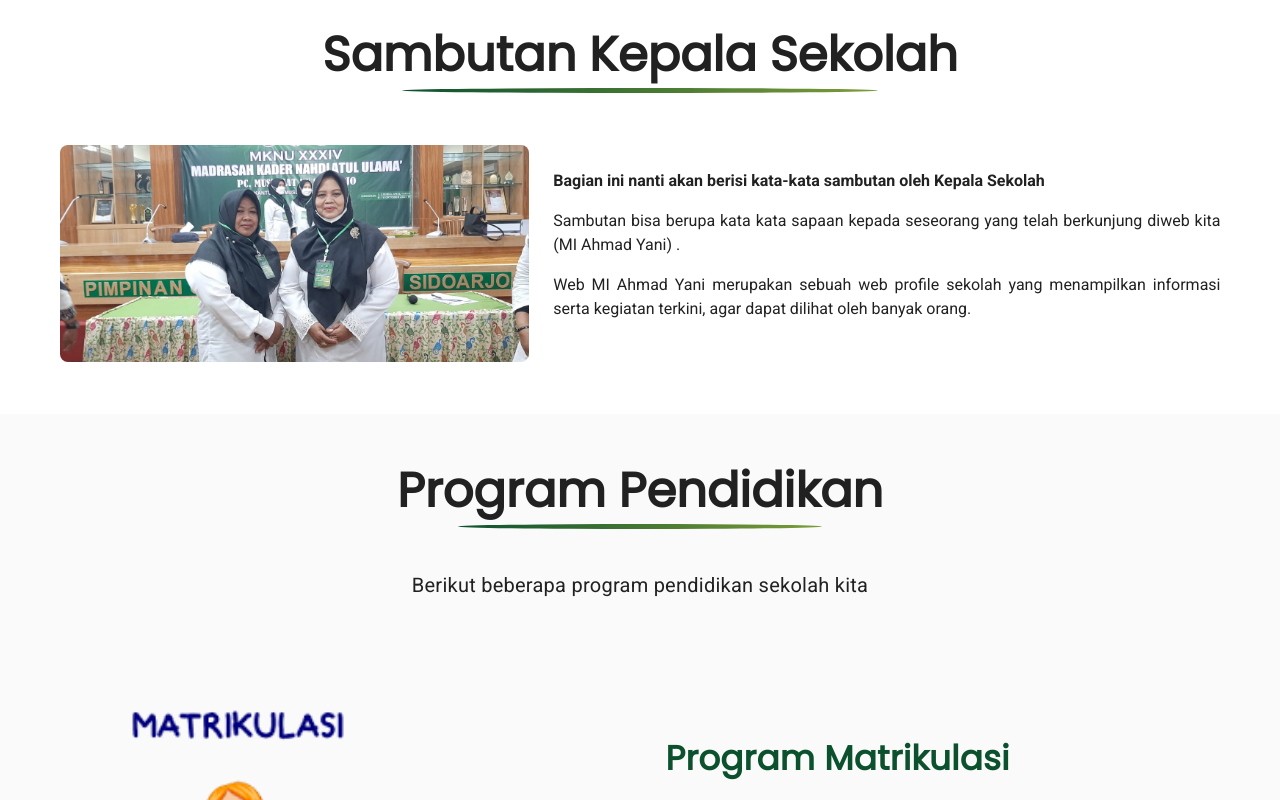
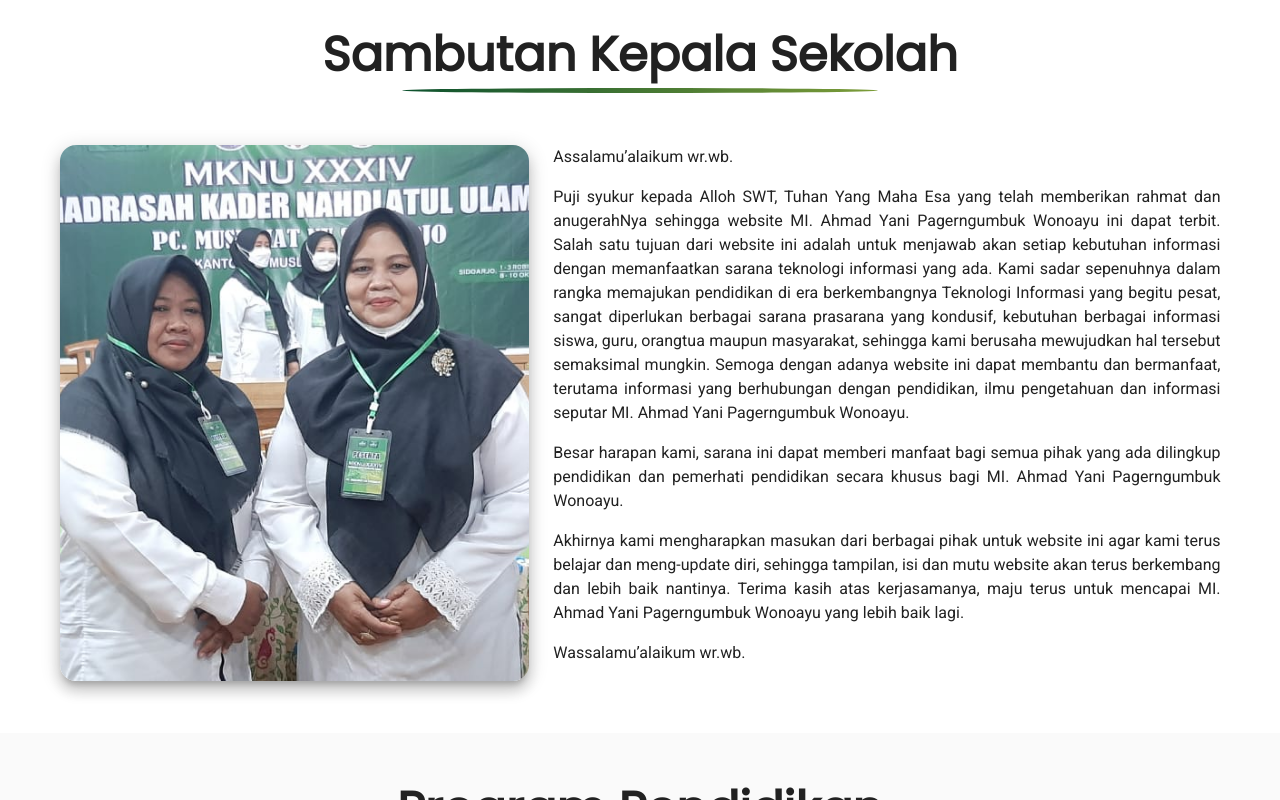
Before and after one commit to riskiputraalamzah/miahmadyani, a Vue app: page / in a window 1280 px wide. Shown: the part 940-1740 px from the top of the page. Built offline with nearby package versions, Linux system fonts and the light colour scheme; a web font is replaced by a local one; what vue-panzoom would draw is missing.

Commit message:
menambahkan sambutan kepala sekolah

```diff
--- a/src/views/Home.vue
+++ b/src/views/Home.vue
@@ -2,8 +2,12 @@
   <div class="home-content">
     <hero-content>
       <template>
-        <v-carousel cycle interval="10000" height="50vmax" hide-delimiters>
-          <v-carousel-item v-for="(slide, i) in sliders" :key="i">
+        <v-carousel interval="10000" cycle height="50vmax" hide-delimiters>
+          <v-carousel-item
+            active-class="active"
+            v-for="(slide, i) in sliders"
+            :key="i"
+          >
             <v-img
               gradient="to top right, rgba(0,0,0,0.6),rgba(0,0,0,0.3),transparent"
               :lazy-src="slide.img"
@@ -11,10 +15,14 @@
             >
             </v-img>
             <div class="information white--text pl-md-5 pl-sm-3 pl-2 pr-2">
-              <div class="text-md-h3 text-sm-h4 text-h6 font-weight-bold">
+              <div
+                class="text-md-h3 info-title text-sm-h4 text-h6 font-weight-bold"
+              >
                 {{ slide.title }}
               </div>
-              <div class="text-md-h5 text-sm-subtitle-1 text-subtitle-2">
+              <div
+                class="text-md-h5 info-subtitle text-sm-subtitle-1 text-subtitle-2"
+              >
                 {{ slide.subtitle }}
               </div>
             </div>
@@ -32,9 +40,14 @@
           </span>
         </div>
 
-        <v-row justify="center" align="center" class="mt-10">
+        <v-row justify="center" class="mt-10">
           <v-col cols="12" md="5" sm="10">
-            <v-img class="rounded-lg" src="/images/sambutan-kepsek.jpeg">
+            <v-img
+              class="rounded-xl elevation-10 img-sambutan"
+              min-height="100%"
+              aspect-ratio="1"
+              src="/images/sambutan-kepsek.jpeg"
+            >
               <template v-slot:placeholder>
                 <v-skeleton-loader type="image"></v-skeleton-loader>
               </template>
@@ -42,18 +55,38 @@
           </v-col>
           <v-col cols="12" md="7" sm="10">
             <div class="text-justify text-subtitle font-weight-regular">
-              <p class="font-weight-bold ">
-                Bagian ini nanti akan berisi kata-kata sambutan oleh Kepala
-                Sekolah
+              <p>Assalamu’alaikum wr.wb.</p>
+              <p>
+                Puji syukur kepada Alloh SWT, Tuhan Yang Maha Esa yang telah
+                memberikan rahmat dan anugerahNya sehingga website MI. Ahmad
+                Yani Pagerngumbuk Wonoayu ini dapat terbit. Salah satu tujuan
+                dari website ini adalah untuk menjawab akan setiap kebutuhan
+                informasi dengan memanfaatkan sarana teknologi informasi yang
+                ada. Kami sadar sepenuhnya dalam rangka memajukan pendidikan di
+                era berkembangnya Teknologi Informasi yang begitu pesat, sangat
+                diperlukan berbagai sarana prasarana yang kondusif, kebutuhan
+                berbagai informasi siswa, guru, orangtua maupun masyarakat,
+                sehingga kami berusaha mewujudkan hal tersebut semaksimal
+                mungkin. Semoga dengan adanya website ini dapat membantu dan
+                bermanfaat, terutama informasi yang berhubungan dengan
+                pendidikan, ilmu pengetahuan dan informasi seputar MI. Ahmad
+                Yani Pagerngumbuk Wonoayu.
               </p>
               <p>
-                Sambutan bisa berupa kata kata sapaan kepada seseorang yang
-                telah berkunjung diweb kita (MI Ahmad Yani) .
+                Besar harapan kami, sarana ini dapat memberi manfaat bagi semua
+                pihak yang ada dilingkup pendidikan dan pemerhati pendidikan
+                secara khusus bagi MI. Ahmad Yani Pagerngumbuk Wonoayu.
               </p>
               <p>
-                Web MI Ahmad Yani merupakan sebuah web profile sekolah yang
-                menampilkan informasi serta kegiatan terkini, agar dapat dilihat
-                oleh banyak orang.
+                Akhirnya kami mengharapkan masukan dari berbagai pihak untuk
+                website ini agar kami terus belajar dan meng-update diri,
+                sehingga tampilan, isi dan mutu website akan terus berkembang
+                dan lebih baik nantinya. Terima kasih atas kerjasamanya, maju
+                terus untuk mencapai MI. Ahmad Yani Pagerngumbuk Wonoayu yang
+                lebih baik lagi.
+              </p>
+              <p>
+                Wassalamu’alaikum wr.wb.
               </p>
             </div>
           </v-col>
@@ -218,7 +251,7 @@
             <v-carousel
               cycle
               height="auto"
-              class="rounded-lg overflow-hidden"
+              class="rounded-xl elevation-10 overflow-hidden"
               interval="5000"
               :show-arrows="false"
               hide-delimiters
@@ -268,7 +301,7 @@
             <v-carousel
               cycle
               height="auto"
-              class="rounded-lg overflow-hidden"
+              class="rounded-xl elevation-10 overflow-hidden"
               interval="6000"
               :show-arrows="false"
               hide-delimiters
@@ -462,6 +495,48 @@ export default {
 section.my-section:nth-child(odd) {
   background-color: #fafafa;
 }
+
+.hero__content .v-window-item.active .information {
+  animation: information 0.5s ease-in-out;
+  overflow: hidden;
+}
+
+.hero__content .v-window-item.active .info-title {
+  animation: infoTitle 1.5s linear;
+}
+.hero__content .v-window-item.active .info-subtitle {
+  animation: infoSubTitle 1.5s linear;
+}
+@keyframes information {
+  from {
+    opacity: 0;
+    transform: translateX(-100%);
+  }
+  to {
+    opacity: 1;
+    transform: translateX(0);
+  }
+}
+@keyframes infoTitle {
+  from {
+    opacity: 0;
+    transform: translateY(-200%);
+  }
+  to {
+    opacity: 1;
+    transform: translateY(0);
+  }
+}
+@keyframes infoSubTitle {
+  from {
+    opacity: 0;
+    transform: translateY(200%);
+  }
+  to {
+    opacity: 1;
+    transform: translateY(0);
+  }
+}
 /* .hover-card {
   transition: 0.5s ease;
 } */
--- a/src/views/artikel/Show.vue
+++ b/src/views/artikel/Show.vue
@@ -9,16 +9,16 @@
               v-text="artikel.title"
             ></div>
             <div class="mb-4">
-              <div class="d-flex my-1  align-center">
-                <v-icon class="mr-1">mdi-calendar-clock</v-icon>
+              <div class="d-flex my-1 justify-space-between  align-center">
+                <span class="text-muted font-italic">Published at</span>
                 <span>{{ artikel.time }}</span>
               </div>
-              <div class="d-flex my-1  align-center">
-                <v-icon class="mr-1">mdi-eye</v-icon>
+              <div class="d-flex my-1 justify-space-between  align-center">
+                <span class="text-muted font-italic">Views</span>
                 <span>{{ numberWithCommas(artikel.views) }}</span>
               </div>
-              <div class="d-flex my-1  align-center">
-                <v-icon class="mr-1">mdi-account</v-icon>
+              <div class="d-flex my-1 justify-space-between  align-center">
+                <span class="text-muted font-italic">Created by</span>
                 <span>{{ artikel.author }}</span>
               </div>
             </div>
@@ -35,7 +35,7 @@
           <v-col cols="12" sm="10" md="4" xl="5">
             <div class="konten_artikel_terkait">
               <div class="item mb-5">
-                <div class="mb-3  ml-4 text-h6  ">
+                <div class="mb-3   text-h6  ">
                   <span class="font-poppins rule-headline">
                     Artikel Terkait
                   </span>
@@ -46,7 +46,8 @@
                     <v-list-item
                       :to="{ name: 'showArtikel', params: { slug: data.slug } }"
                       exact
-                      class="d-flex align-center py-2"
+                      @click="$vuetify.goTo(0, 0)"
+                      class="d-flex px-0 align-center py-2"
                       v-for="(data, i) in artikelTerkait"
                       :key="i"
                     >
@@ -73,7 +74,7 @@
                 </v-list>
               </div>
               <div class="item mb-5">
-                <div class="mb-3  ml-4 text-h6  ">
+                <div class="mb-3 text-h6  ">
                   <span class="font-poppins rule-headline">
                     Kategori
                   </span>
@@ -82,7 +83,7 @@
                 <v-list color="transparent " flat light>
                   <v-list-item-group>
                     <v-list-item
-                      class="py-1"
+                      class="py-1 px-0"
                       v-for="(category, i) in categories"
                       :key="i"
                     >
```
